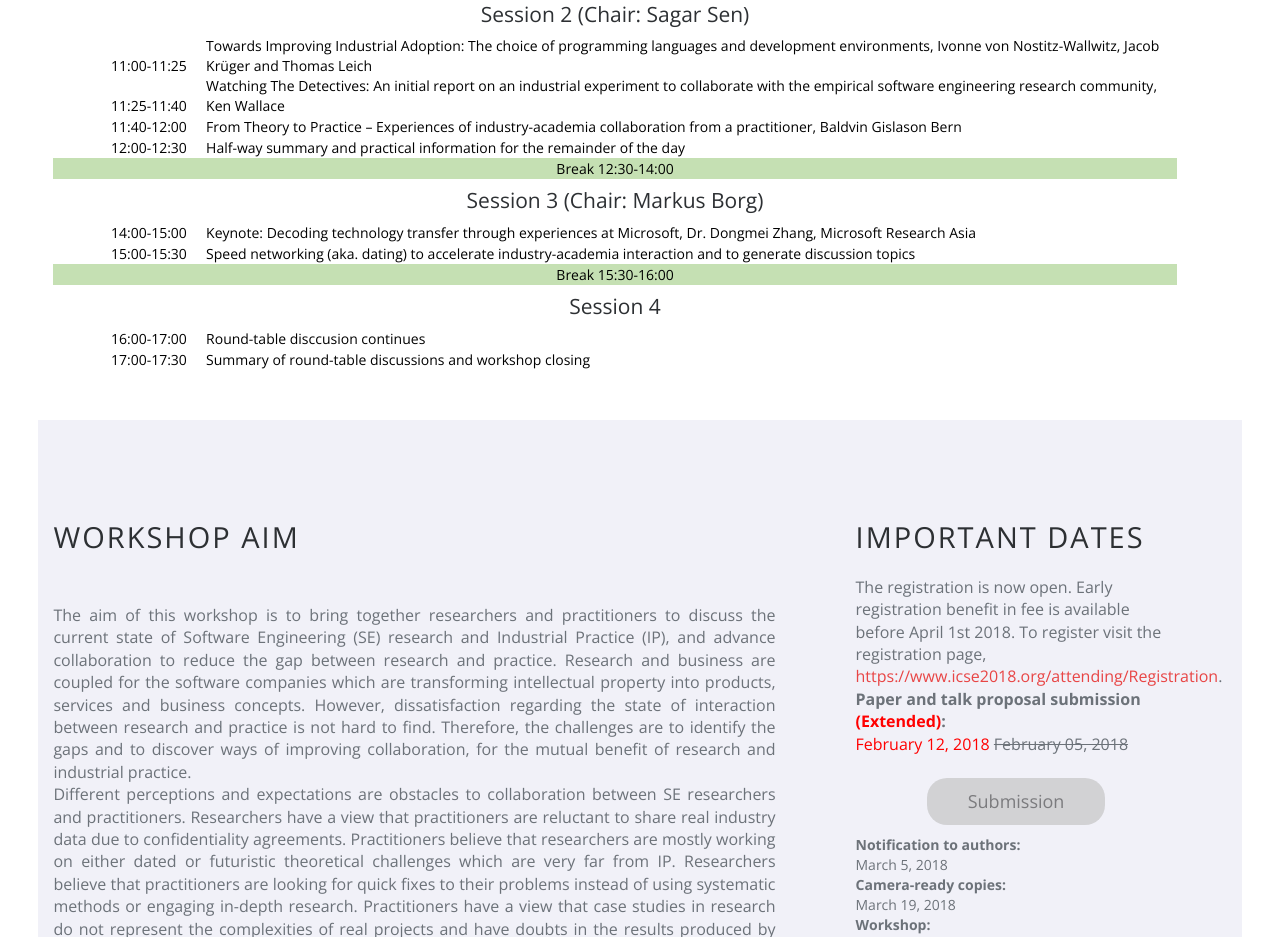
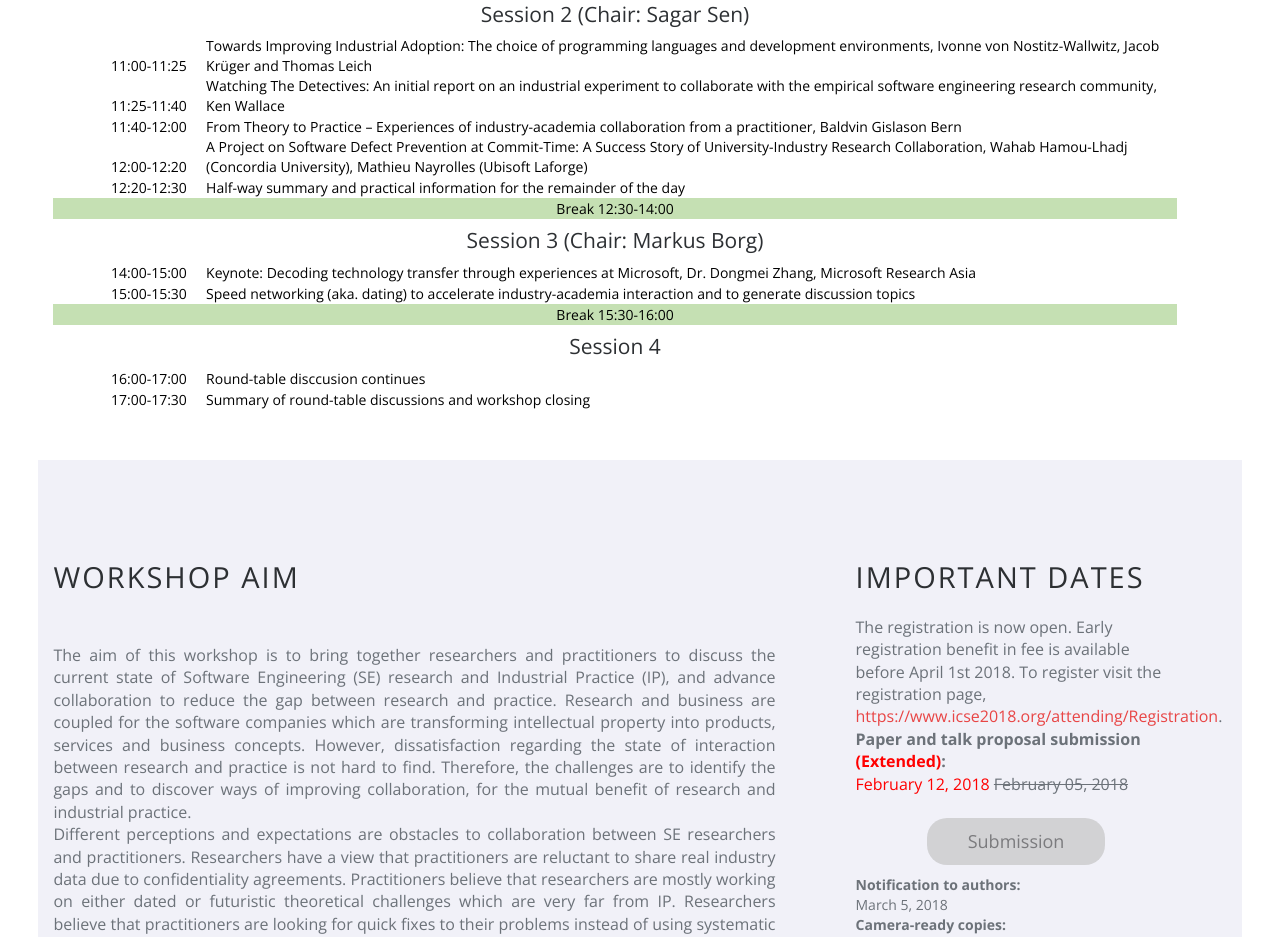
Before and after one commit to serip2018/serip2018.github.io, a plain HTML site: page index.html in a window 1280 px wide. Shown: the part 787-1724 px from the top of the page. Drawn offline with nearby package versions, Linux system fonts and the light colour scheme.

Commit message:
Update index.html

```diff
--- a/index.html
+++ b/index.html
@@ -114,7 +114,12 @@
 				</tr>
 				<tr>
 					<td height="21" align="left" valign=bottom><font color="#000000"><br></font></td>
-					<td align="left" valign=bottom><font color="#000000">12:00-12:30</font></td>
+					<td align="left" valign=bottom><font color="#000000">12:00-12:20</font></td>
+					<td align="left" valign=bottom><font color="#000000">A Project on Software Defect Prevention at Commit-Time: A Success Story of University-Industry Research Collaboration, Wahab Hamou-Lhadj (Concordia University), Mathieu Nayrolles (Ubisoft Laforge)</font></td>
+				</tr>
+				<tr>
+					<td height="21" align="left" valign=bottom><font color="#000000"><br></font></td>
+					<td align="left" valign=bottom><font color="#000000">12:20-12:30</font></td>
 					<td align="left" valign=bottom><font color="#000000">Half-way summary and practical information for the remainder of the day</font></td>
 				</tr>
 				<tr>
```
